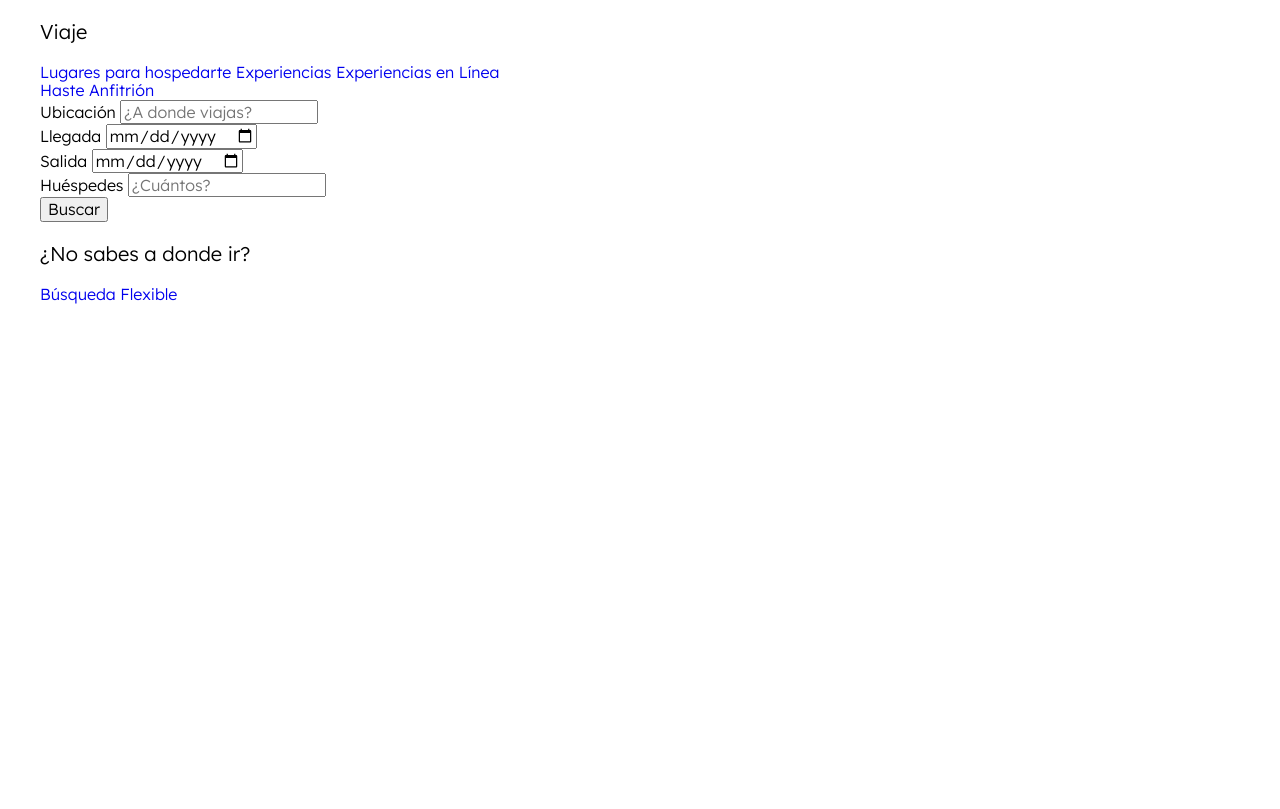
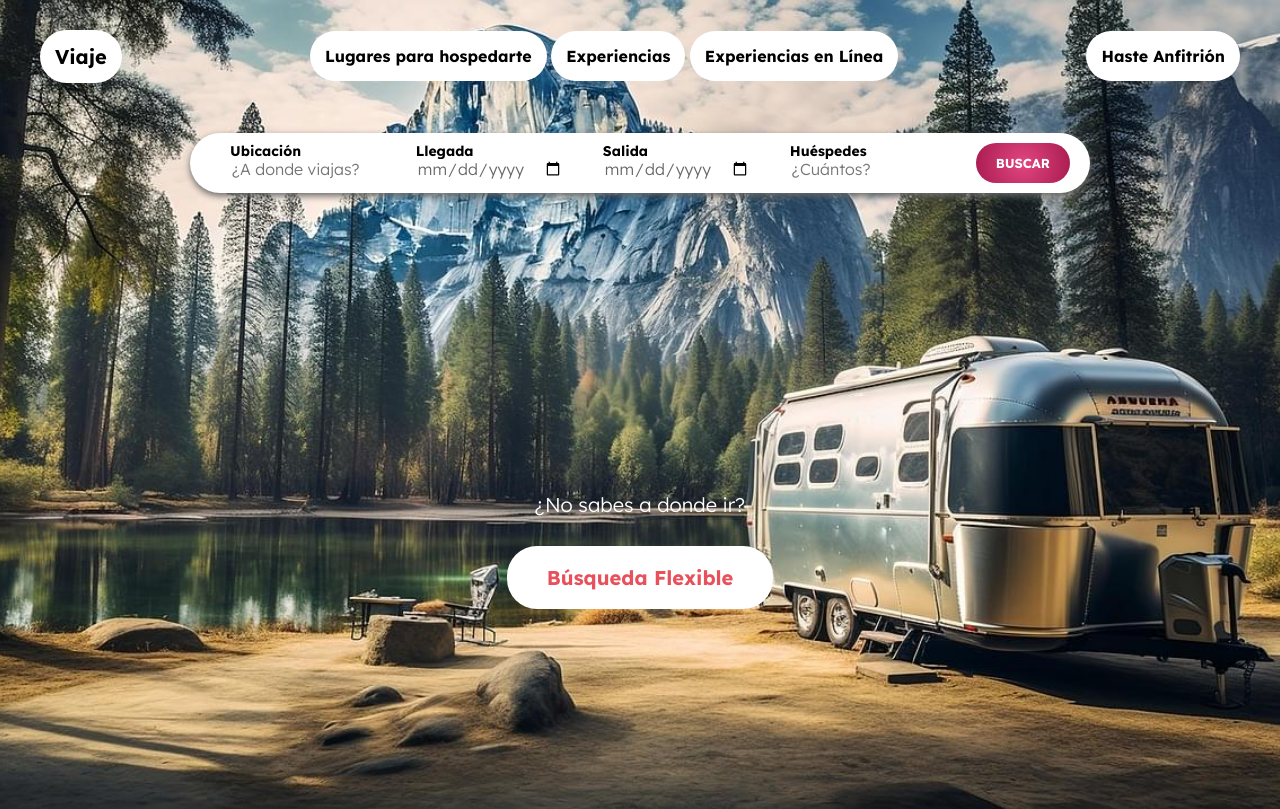
Before and after one commit to Monroybr/airbnb, a website: page index.html in a window 1280 px wide. Drawn offline with Linux system fonts and the light colour scheme.

Commit message:
se realizo el css de la seccion Header

```diff
--- a/index.html
+++ b/index.html
@@ -13,18 +13,18 @@
 <body>
     <!--Sección header-->
     <header class="header">
-        <div class="barra contenedor">
+        <div class="barra contenedor ">
             <div class="barra__logo">
                 <p class="barra__nombre">Viaje</p>
             </div>
             <nav class="barra__navegacion">
-                <a href="#">Lugares para hospedarte</a>
-                <a href="#">Experiencias</a>
-                <a href="#">Experiencias en Línea</a>
+                <a class="barra__link" href="#">Lugares para hospedarte</a>
+                <a class="barra__link" href="#">Experiencias</a>
+                <a class="barra__link" href="#">Experiencias en Línea</a>
             </nav>
 
             <nav class="barra__login">
-                <a href="#">Haste Anfitrión</a>
+                <a class="barra__link" href="#">Haste Anfitrión</a>
             </nav>
         </div>
 
@@ -55,7 +55,7 @@
         </form>
         <div class="header__busqueda contenedor">
             <p class="header__busqueda-label">¿No sabes a donde ir?</p>
-            <a href="#" class="header__busqueda-botn">Búsqueda Flexible</a>
+            <a href="#" class="header__busqueda-boton">Búsqueda Flexible</a>
         </div>
     </header>
 </body>
--- a/src/scss/app.scss
+++ b/src/scss/app.scss
@@ -1 +1,2 @@
 @use 'base';
+@use 'ui/header';
--- a/src/scss/base/_globales.scss
+++ b/src/scss/base/_globales.scss
@@ -36,3 +36,7 @@ ul {
 .seccion {
     padding: 2rem 0;
 }
+
+.separacion{
+    margin-top: 5rem;
+}
--- /dev/null
+++ b/src/scss/ui/header/_barra.scss
@@ -0,0 +1,32 @@
+@use 'base/variables' as v;
+@use 'base/mixins' as m;
+
+.barra{
+    display: none;
+
+    @include m.tablet {
+        display: flex;
+        justify-content: space-between;
+        align-items: center;
+    }
+
+    &__nombre,
+    &__link{
+        background-color: v.$blanco;
+        color: v.$negro;
+        padding: .5rem;
+        border-radius: 10rem;
+        font-weight: 700;
+        margin: 0;
+        @include m.desktop {
+            padding: 1.5rem;
+        }
+        &:hover{
+            background-color: #f0f0f0;
+            border-radius: 10rem;
+            box-shadow: 0px 6px 20px rgb(0 0 0 / 40%);
+        }
+
+    }
+
+}
--- /dev/null
+++ b/src/scss/ui/header/_formulario.scss
@@ -0,0 +1,58 @@
+@use 'base/variables' as v;
+@use 'base/mixins' as m;
+
+.formulario{
+    margin: 5rem auto 2rem auto;
+    background-color: v.$blanco;
+    border-radius: 5rem;
+    box-shadow: 0px 3px 7px 0px v.$gris;
+    padding: 3rem 0;
+
+    @include m.desktop {
+        display: flex;
+        justify-content: space-between;
+        max-width: 90rem;
+        padding: 0;
+    }
+    &__campo{
+        padding: 1rem 2rem;
+        display: flex;
+        flex-direction: column;
+
+        &:nth-child(1){
+            @include m.desktop {
+                padding-left: 4rem;
+            }
+        }
+
+        &:hover{
+            background-color: #f0f0f0;
+            border-radius: 5rem;
+            box-shadow: 0px 6px 20px rgb(0 0 0 / 40%);
+        }
+    }
+
+    &__label{
+        font-size:1.4rem ;
+        font-weight: 900;
+    }
+
+    &__input{
+        border:none;
+        width: 100%;
+        color: v.$gris;
+    }
+
+    &__submit{
+        display: block;
+        height: 4rem;
+        border: none;
+        border-radius: 2rem;
+        background-image: radial-gradient(circle, lighten(v.$secundario, 15%)0%, darken(v.$secundario, 5%) 100% );
+        padding: 0 2rem;
+        color: v.$blanco;
+        font-weight: 700;
+        text-transform: uppercase;
+        font-size: 1.3rem;
+    }
+}
--- /dev/null
+++ b/src/scss/ui/header/_header.scss
@@ -0,0 +1,25 @@
+@use 'base/variables' as v;
+@use 'base/mixins' as m;
+
+.header{
+    background-image: url(../img/header_2.jpg);
+    background-size: cover;
+    background-position: center;
+    padding: 3rem 0 20rem 0 ;
+
+    &__busqueda{
+        margin-top: 5rem;
+        text-align: center;
+        @include m.tablet {
+            margin-top: 30rem;
+        }
+    }
+
+    &__busqueda-label{
+        color: v.$blanco;
+    }
+
+    &__busqueda-boton{
+        @include m.boton(v.$blanco, v.$primario);
+    }
+}
--- /dev/null
+++ b/src/scss/ui/header/_index.scss
@@ -0,0 +1,3 @@
+@forward 'barra';
+@forward 'header';
+@forward 'formulario';
```
Also changed, not shown: build/css/app.css, build/img/header_2.avif (added), build/img/header_2.jpg (added), build/img/header_2.webp (added), src/img/header_2.jpg (added), 1 other file.
